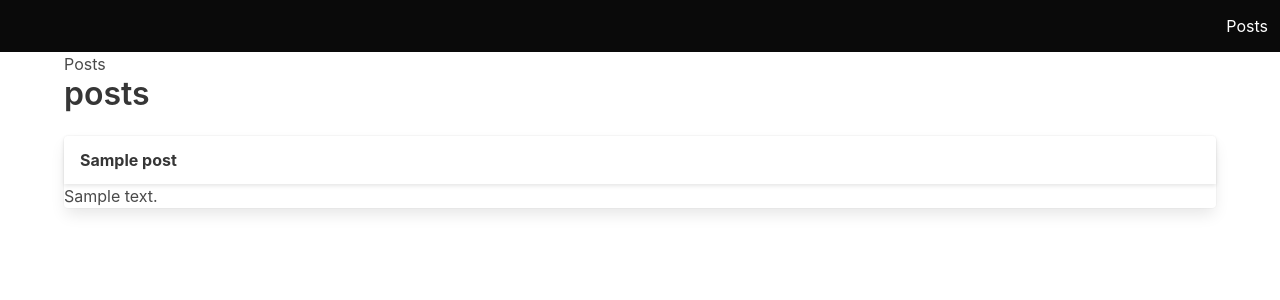
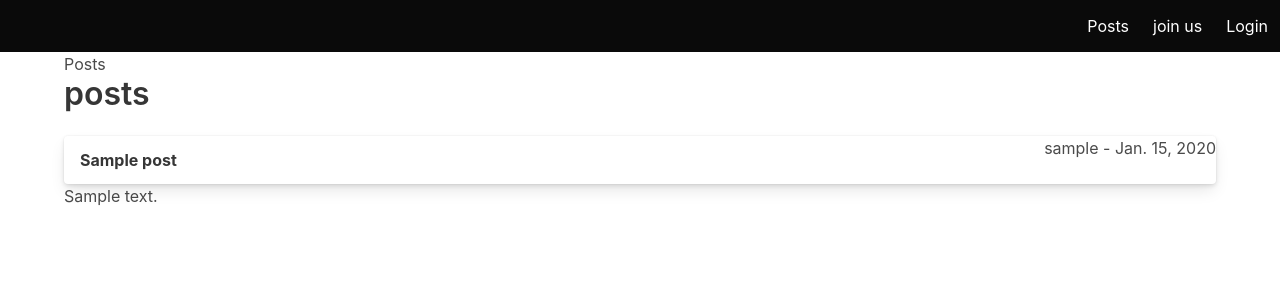
Before and after one commit to nabiladigo/TravelBlog, a Django app: page /posts/ in a window 1280 px wide. Shown: the top 300 px of the page. Run offline with Django 4.2, Linux system fonts and the light colour scheme; tables that the repository leaves empty hold one stand-in row (values such as "Sample post").

Commit message:
done with the post

```diff
--- a/main_app/models.py
+++ b/main_app/models.py
@@ -1,5 +1,6 @@
 from django.db import models
 from django.contrib.auth.models import User
+from datetime  import datetime, date
 
 # Create your models here.
 
@@ -7,6 +8,7 @@ class Post(models.Model):
     title = models.CharField(max_length=255)
     author = models.ForeignKey(User, on_delete=models.CASCADE)
     body= models.TextField()
+    public_date= models.DateField(auto_now_add=True)
 
     def __str__(self):
         return self.title  + ' | ' + str(self.author)
--- a/main_app/templates/base.html
+++ b/main_app/templates/base.html
@@ -26,6 +26,8 @@
         </div>
         <div class="navbar-menu navbar-end">
             <a class="navbar-item" href="/posts">Posts</a>
+            <a class="navbar-item" href="accounts/signup">join us </a>
+            <a class="navbar-item" href="/login">Login</a>
         </div>
     </nav>
     <div class="container">
--- a/main_app/templates/post.html
+++ b/main_app/templates/post.html
@@ -33,13 +33,16 @@
                 </figure>
             </div> -->
             <div class="card-header">
-                <h2 class="card-header-title">{{post.title}}</h2>
-            </div>
-            <div class="card-body">
-                <p>{{ post.body }}</p>
+               <h1 class="card-header-title">{{post.title}} </h1>
+                {{post.author}} - {{post.public_date}}
+
+
             </div>
         </div>
     </a>
+    <div class="card-body">
+        <p>{{ post.body }}</p>
+    </div>
     {% endfor %}
 </div>
 
--- a/main_app/templates/post_delete.html
+++ b/main_app/templates/post_delete.html
@@ -2,7 +2,7 @@
 {% block content %}
 
 <h1 class="titile pt-5">Are you sure you want to Delete {{ post.title }}</h1>
-<form method="post">
+<form method="POST">
     {%  csrf_token %}
     <div class="button">
         <input class="button is-danger" type="submit" value="Confirm"/>
--- a/main_app/templates/post_update.html
+++ b/main_app/templates/post_update.html
@@ -2,8 +2,8 @@
 {% block content %}
 <h1 class="pt-3">update {{post.title }}</h1>
 
-<form action="" method="post">
-    {% csrf_token %} {{ form/as_p }}
+<form  method="post">
+    {% csrf_token %} {{ form.as_p }}
     <input type="submit" value="Submit"/>
 
 </form>
--- a/main_app/urls.py
+++ b/main_app/urls.py
@@ -9,4 +9,5 @@ urlpatterns =[
     path('posts/new/', views.PostCreate.as_view(), name= "post_create"),
     path('accounts/signup/', views.SignUp.as_view(), name="signup"),
 
+
 ]
--- a/main_app/views.py
+++ b/main_app/views.py
@@ -17,6 +17,9 @@ from django.contrib.auth.forms import UserCreationForm
 class PostList(TemplateView):
 
     template_name = "post.html"
+    # using the id to show the new post first
+    ordering = ['-public_date' ]
+
     def get_context_data(self, **kwargs):
         context= super().get_context_data(**kwargs)
         name= self.request.GET.get("name")
@@ -34,6 +37,7 @@ class PostList(TemplateView):
 class PostDetail(DetailView):
     model= Post
     template_name = "post_detail.html"
+
 
 
 class PostUpdate(UpdateView):
@@ -57,7 +61,7 @@ class PostCreate(CreateView):
     template_name = "post_create.html"
 
     def get_succes_url(self):
-        return reverse('post_detail', kwargs = {'pk':self.object.pk})
+        return reverse('post_detail', kwargs={'pk':self.object.pk})
 
 
 
```
Also changed, not shown: main_app/templates/post_detail.html (+5 -2 lines), main_app/migrations/0002_post_public_date.py (added), 1 other file.
